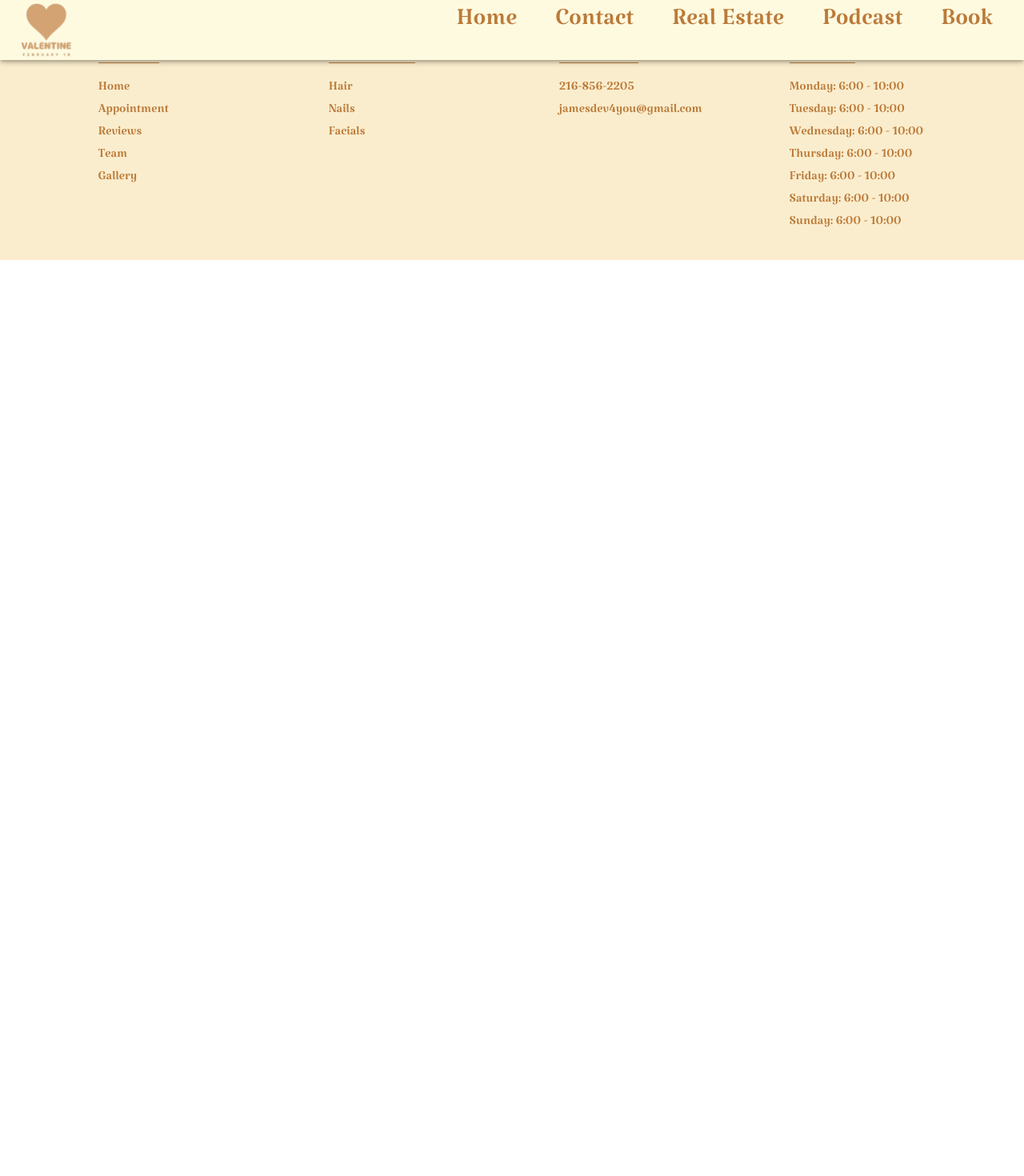
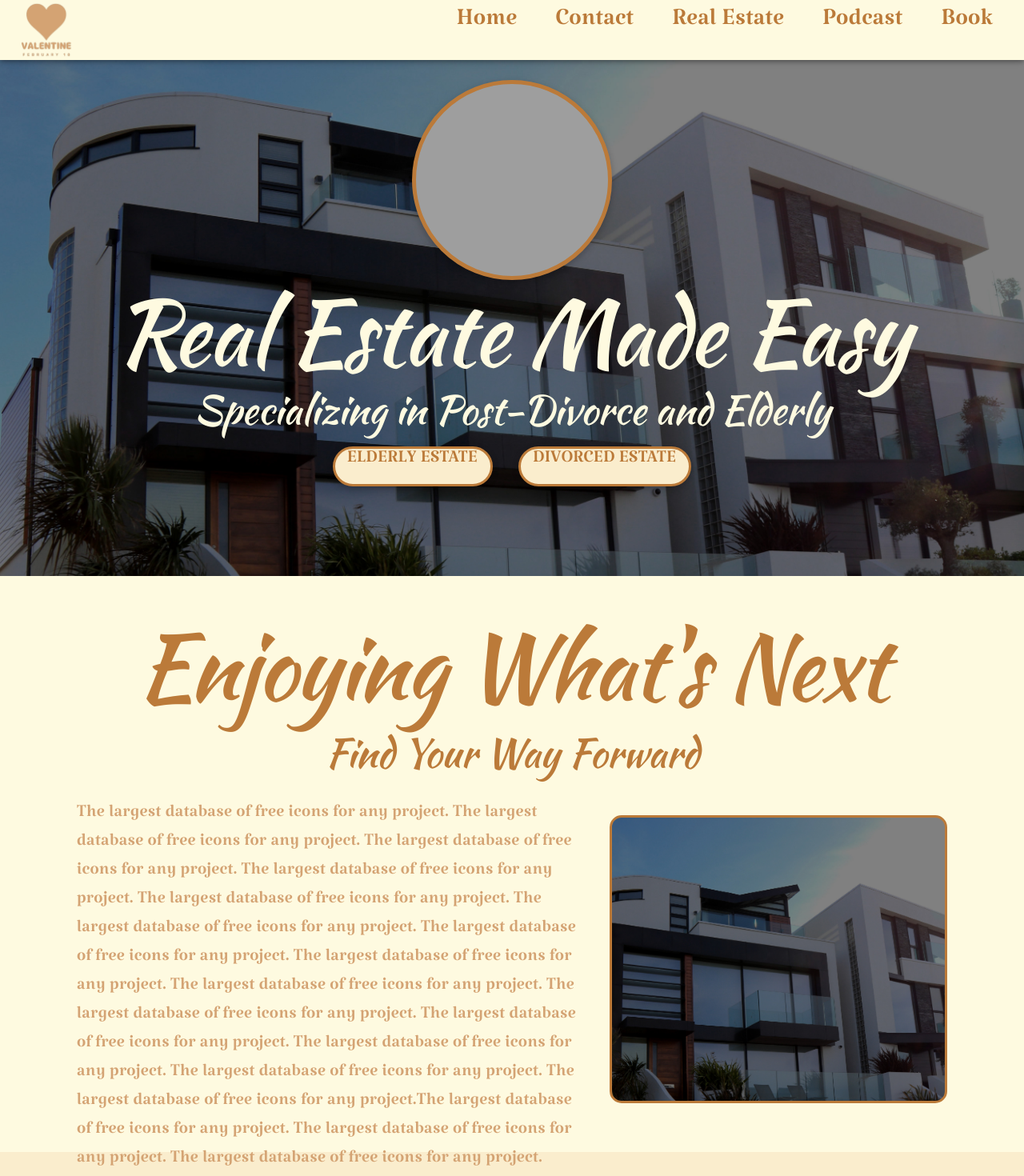
Before and after one commit to jamesdev4you/patricia, a React (Create React App) app: page /realestate in a window 1280 px wide. Shown: the top 1470 px of the page at 80% size. Before the commit the page ends 800 px from the top, so only its background shows below. Built offline with nearby package versions, Linux system fonts and the light colour scheme; grey boxes are pictures that could not be loaded.

Commit message:
realestate page -- header and elderly -- desk mvp

```diff
--- a/src/App.js
+++ b/src/App.js
@@ -10,6 +10,7 @@ import Menu from './pageComponents/Menu/menu';
 import { Routes, Route } from 'react-router-dom';
 import Home from './pageComponents/Home/home';
 import Contact from './pageComponents/Contact/contact';
+import RealEstate from './pageComponents/RealEstate/realEstate';
 
 let theme = createTheme({
   palette: {
@@ -82,6 +83,7 @@ function App() {
       <Routes>
         <Route path='/' element={<Home />} />
         <Route path='/contact' element={<Contact />} />
+        <Route path='/realestate' element={<RealEstate />} />
       </Routes>
       <Footer />
     </ThemeProvider>
--- /dev/null
+++ b/src/pageComponents/RealEstate/elderly.js
@@ -0,0 +1,112 @@
+import React from 'react';
+import Box from '@mui/material/Box';
+import Typography from '@mui/material/Typography';
+import RealEstatePic from '../../assets/realEstate.jpg';
+import { LightOptionsButton } from '../../styledComponents';
+
+const Elderly = () => {
+  return (
+    <Box
+      sx={{
+        width: '100%',
+        height: '90vh',
+        backgroundColor: (theme) => `${theme.palette.primary.main}`,
+        display: 'flex',
+        alignItems: 'center',
+        justifyContent: 'start',
+        paddingTop: '3em',
+        flexDirection: 'column',
+        gap: '2em',
+      }}
+    >
+      <Box
+        className='Typography--elderly'
+        sx={{ width: '85%', textAlign: 'center' }}
+      >
+        <Typography
+          variant='h1'
+          sx={{
+            color: '#bb7a39',
+            paddingBottom: '.1em',
+          }}
+        >
+          Enjoying What's Next
+        </Typography>
+        <Typography
+          variant='h2'
+          sx={{
+            color: '#bb7a39',
+          }}
+        >
+          Find Your Way Forward
+        </Typography>
+      </Box>
+      <Box
+        className='TextPic--Elderly'
+        sx={{
+          display: 'flex',
+          alignItems: 'start',
+          justifyContent: 'center',
+          flexDirection: 'row',
+          width: '85%',
+          height: '60vh',
+          gap: '2em',
+        }}
+      >
+        <Box
+          className='Text--Elderly'
+          sx={{
+            width: '60%',
+            height: '100%',
+            display: 'flex',
+            flexDirection: 'column',
+            alignItems: 'center',
+            justifyContent: 'start',
+            gap: '.6em',
+          }}
+        >
+          <Typography
+            variant='h4'
+            sx={{
+              color: (theme) => `${theme.palette.secondary.main}`,
+              width: '100%',
+              textAlign: 'left',
+            }}
+          >
+            The largest database of free icons for any project. The largest
+            database of free icons for any project. The largest database of free
+            icons for any project. The largest database of free icons for any
+            project. The largest database of free icons for any project. The
+            largest database of free icons for any project. The largest database
+            of free icons for any project. The largest database of free icons
+            for any project. The largest database of free icons for any project.
+            The largest database of free icons for any project. The largest
+            database of free icons for any project. The largest database of free
+            icons for any project. The largest database of free icons for any
+            project. The largest database of free icons for any project.The
+            largest database of free icons for any project. The largest database
+            of free icons for any project. The largest database of free icons
+            for any project.
+          </Typography>
+          <LightOptionsButton title={'Book Today!'} />
+        </Box>
+        <Box
+          className='Pic--elderly'
+          sx={{
+            width: '40%',
+            height: '75%',
+            backgroundImage: `url(${RealEstatePic})`,
+            backgroundSize: 'cover',
+            backgroundRepeat: 'none',
+            backgroundPosition: 'center',
+            border: `3px solid #bb7a39`,
+            borderRadius: '15px',
+            marginTop: '1em',
+          }}
+        ></Box>
+      </Box>
+    </Box>
+  );
+};
+
+export default Elderly;
--- /dev/null
+++ b/src/pageComponents/RealEstate/realEstate.js
@@ -0,0 +1,14 @@
+import React from 'react';
+import RealEstateHeader from './realEstateHeader';
+import Elderly from './elderly';
+
+const RealEstate = () => {
+  return (
+    <>
+      <RealEstateHeader />
+      <Elderly />
+    </>
+  );
+};
+
+export default RealEstate;
--- /dev/null
+++ b/src/pageComponents/RealEstate/realEstateHeader.js
@@ -0,0 +1,70 @@
+import React from 'react';
+import Box from '@mui/material/Box';
+import Typography from '@mui/material/Typography';
+import Woman from '../../assets/woman.jpg';
+import RealEstateImg from '../../assets/realEstate.jpg';
+import { LightOptionsButton } from '../../styledComponents';
+
+const RealEstateHeader = () => {
+  return (
+    <Box
+      sx={{
+        width: '100%',
+        height: '90vh',
+        display: 'flex',
+        alignItems: 'center',
+        justifyContent: 'start',
+        backgroundImage: `url(${RealEstateImg})`,
+        backgroundSize: 'cover',
+        backgroundRepeat: 'none',
+        backgroundPosition: 'center',
+        flexDirection: 'column',
+        paddingTop: '100px',
+      }}
+    >
+      <Box
+        sx={{
+          width: '250px',
+          height: '250px',
+          border: `5px solid #BB7A39`,
+          backgroundImage: `url(${Woman})`,
+          backgroundSize: 'cover',
+          backgroundRepeat: 'none',
+          backgroundPosition: 'center',
+          borderRadius: '50%',
+          boxShadow: 'rgba(0, 0, 0, 0.24) 0px 3px 8px',
+        }}
+      />
+      <Typography
+        variant='h1'
+        sx={{
+          color: (theme) => `${theme.palette.primary.main}`,
+        }}
+      >
+        Real Estate Made Easy
+      </Typography>
+      <Typography
+        variant='h2'
+        sx={{
+          color: (theme) => `${theme.palette.primary.main}`,
+        }}
+      >
+        Specializing in Post-Divorce and Elderly
+      </Typography>
+      <Box
+        sx={{
+          display: 'flex',
+          alignItems: 'center',
+          justifyContent: 'center',
+          gap: '2em',
+          paddingTop: '1em',
+        }}
+      >
+        <LightOptionsButton title={'Elderly Estate'} />
+        <LightOptionsButton title={'Divorced Estate'} />
+      </Box>
+    </Box>
+  );
+};
+
+export default RealEstateHeader;
```
Also changed, not shown: src/pageComponents/RealEstate/divorced.js (added).
